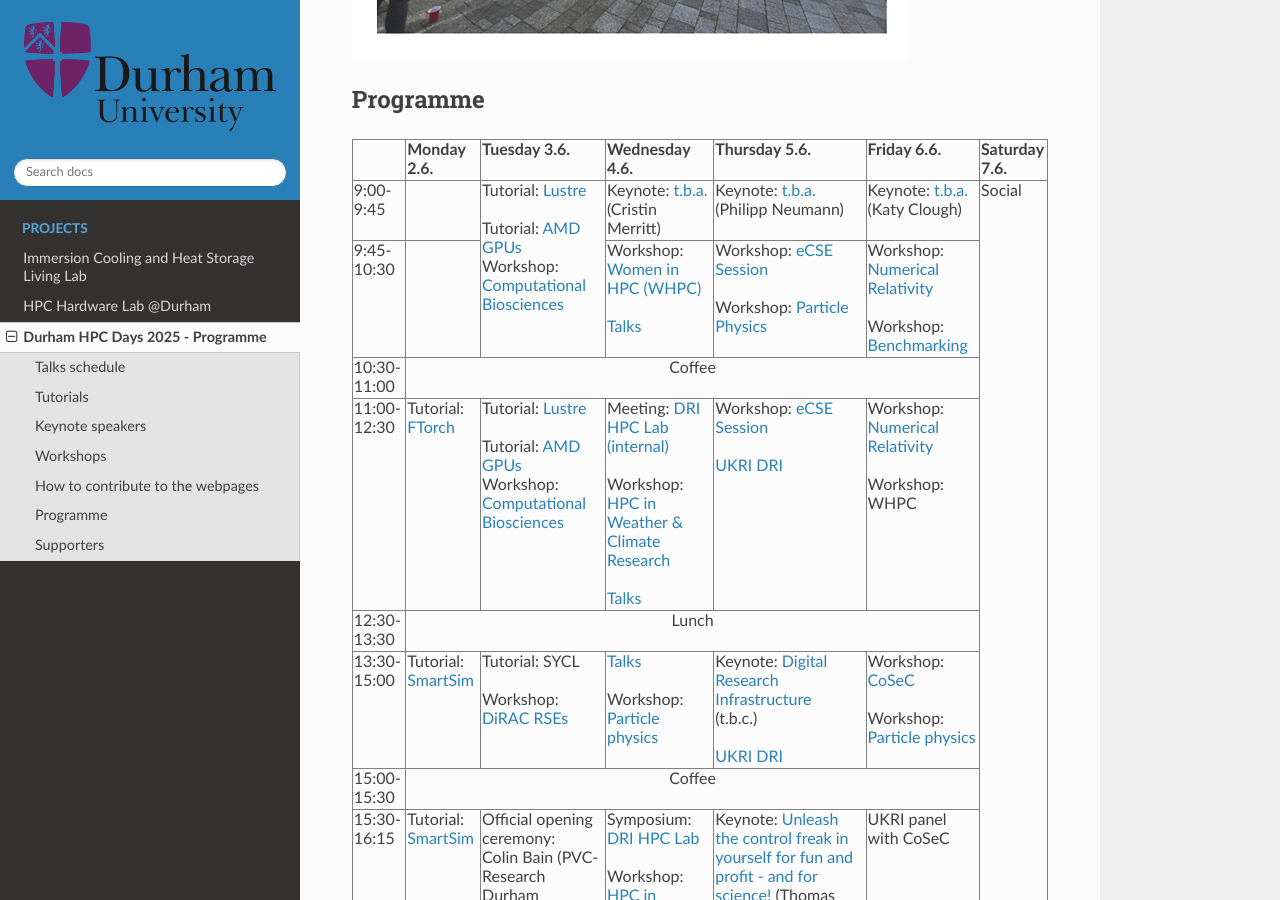
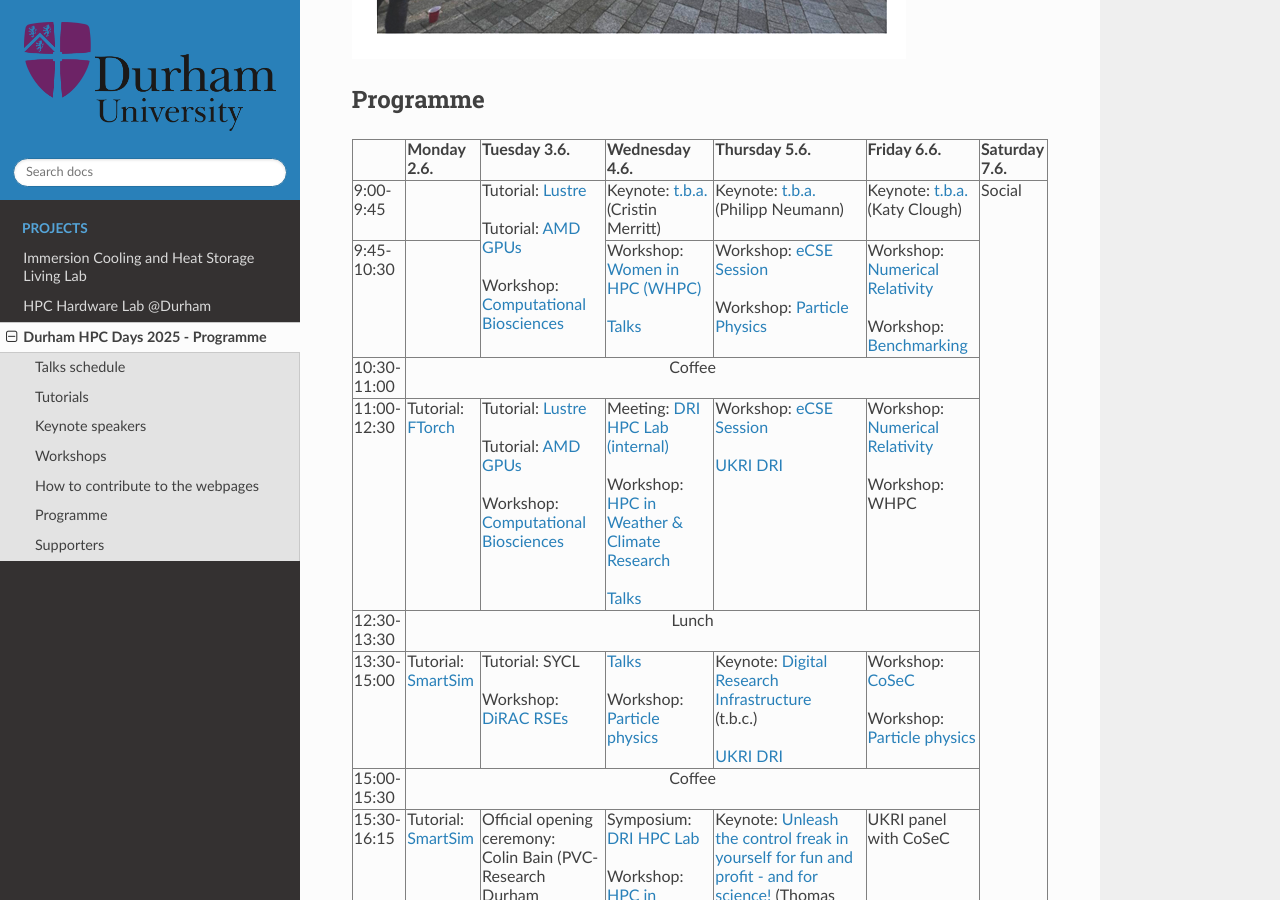
Before and after one commit to ilectra/durham, a Sphinx documentation site: the page built from docs/hpcdays/index.md, in a window 1280 px wide and 900 px high, scrolled down 747 px. Built offline with Sphinx 7.4.7 and the Read the Docs theme 3.1.0, drawn with Linux system fonts in a browser that asks for light colours.

```diff
--- a/docs/hpcdays/index.md
+++ b/docs/hpcdays/index.md
@@ -36,7 +36,7 @@ contribute
 <tr>
   <td> 9:00-9:45 </td>
   <td> </td>
-  <td rowspan="2"> Tutorial: <a href="tutorials.html#lustre">Lustre</a> <br /><br />  Tutorial: <a href="tutorials.html#amd">AMD GPUs</a> <br /> Workshop: <a href="workshops.html#biosciences">Computational Biosciences</a></td>
+  <td rowspan="2"> Tutorial: <a href="tutorials.html#lustre">Lustre</a> <br /><br />  Tutorial: <a href="tutorials.html#amd">AMD GPUs</a> <br /><br /> Workshop: <a href="workshops.html#biosciences">Computational Biosciences</a></td>
   <td> Keynote: <a href="keynotes.html#Merritt">t.b.a.</a> (Cristin Merritt)</td>
   <td> Keynote: <a href="keynotes.html#Neumann">t.b.a.</a> (Philipp Neumann) </td>
   <td> Keynote: <a href="keynotes.html#Clough">t.b.a.</a> (Katy Clough) </td>
@@ -57,7 +57,7 @@ contribute
 <tr>
   <td> 11:00-12:30 </td>
   <td> Tutorial: <a href="tutorials.html#ftorch">FTorch</a> </td>
-  <td> Tutorial: <a href="tutorials.html#lustre">Lustre</a> <br /> <br /> Tutorial: <a href="tutorials.html#amd">AMD GPUs</a><br /> Workshop: <a href="workshops.html#biosciences">Computational Biosciences</a> </td>
+  <td> Tutorial: <a href="tutorials.html#lustre">Lustre</a> <br /> <br /> Tutorial: <a href="tutorials.html#amd">AMD GPUs</a><br /><br /> Workshop: <a href="workshops.html#biosciences">Computational Biosciences</a> </td>
   <td> Meeting: <a href="dri.html">DRI HPC Lab (internal)</a><br/><br /> Workshop: <a href="workshops.html#Weather">HPC in Weather & Climate Research</a> <br/><br/> <a href="https://durham.readthedocs.io/en/latest/hpcdays/talks.html#wednesday-4-june-2025-1100-to-1230">Talks</a></td>
   <td> Workshop: <a href="workshops.html#eCSE">eCSE Session</a> <br/><br/><a href="dri.html">UKRI DRI</a> </td>
   <td> Workshop: <a href="workshops.html#NumericalRelativity">Numerical Relativity</a> <br/><br/>Workshop: WHPC</td>
```
